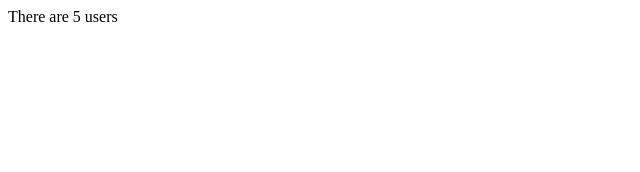
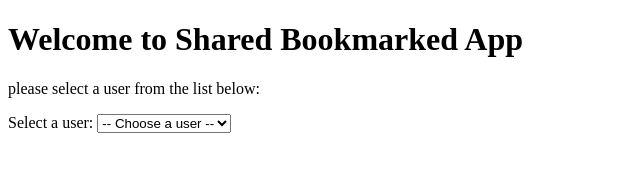
Before and after one commit to enjoy15/Project-Shared-Bookmarks, a website with bundled scripts: page index.html in a window 1280 px wide. Shown: the whole page, without its empty margins (0-640 px from the left). Built offline with nearby package versions, Linux system fonts and the light colour scheme.

Commit message:
create drop down for user selection

```diff
--- a/index.html
+++ b/index.html
@@ -9,6 +9,14 @@
     <div id="app">
         <h1>Welcome to Shared Bookmarked App</h1>
         <p>please select a user from the list below:</p>
+              <!-- User selector -->
+        <section class="user-selector">
+        <label for="user-select">Select a user:</label>
+        <select id="user-select">
+          <option value="">-- Choose a user --</option>
+        </select>
+      </section>
+
     </div>
 
   </body>
--- a/script.js
+++ b/script.js
@@ -6,7 +6,7 @@
 
 import { getUserIds } from "./storage.js";
 
-window.onload = function () {
-  const users = getUserIds();
-  document.querySelector("body").innerText = `There are ${users.length} users`;
-};
+// window.onload = function () {
+//   const users = getUserIds();
+//   document.querySelector("body").innerText = `There are ${users.length} users`;
+// };
```
